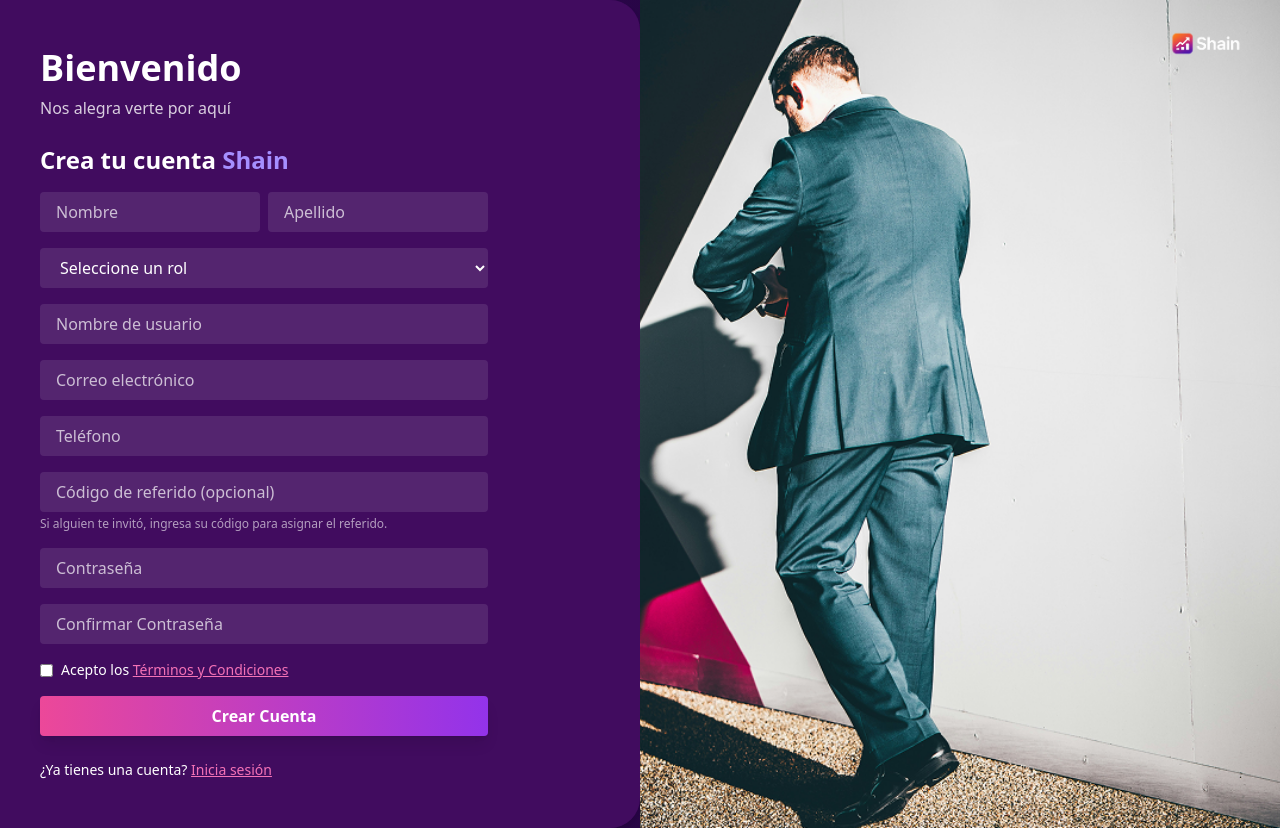
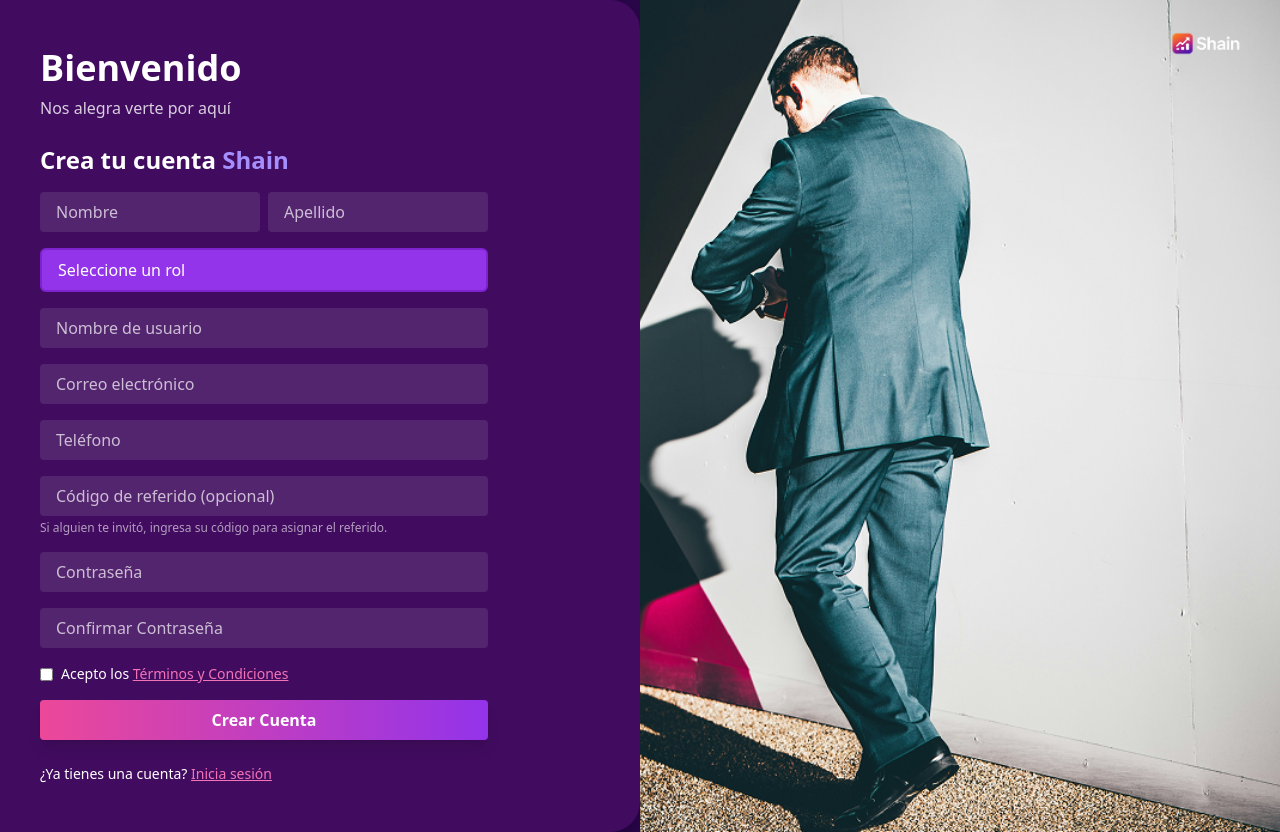
Before and after one commit to jero345/Proyecto_Shain, a React (Vite) app: page /signup in a window 1280 px wide. Built offline with nearby package versions, Linux system fonts and the light colour scheme; no server answers.

Commit message:
produccion 2

```diff
--- a/src/views/Signup.jsx
+++ b/src/views/Signup.jsx
@@ -222,7 +222,7 @@
               value={form.role}
               onChange={handleChange}
               onBlur={handleBlur}
-              className={`${inputBase} ${hasError('role') ? inputWithError : ''}`}
+              className={`w-full bg-purple-600 text-white border-2 border-purple-700 rounded-md py-2 px-4 appearance-none focus:outline-none focus:ring-2 focus:ring-purple-300 focus:border-purple-500 mt-2 transition ease-in-out duration-300 ${hasError('role') ? 'ring-2 ring-red-400 focus:ring-red-400' : ''}`}
             >
               <option value="">Seleccione un rol</option>
               <option value="barbero">Barbero</option>
```
